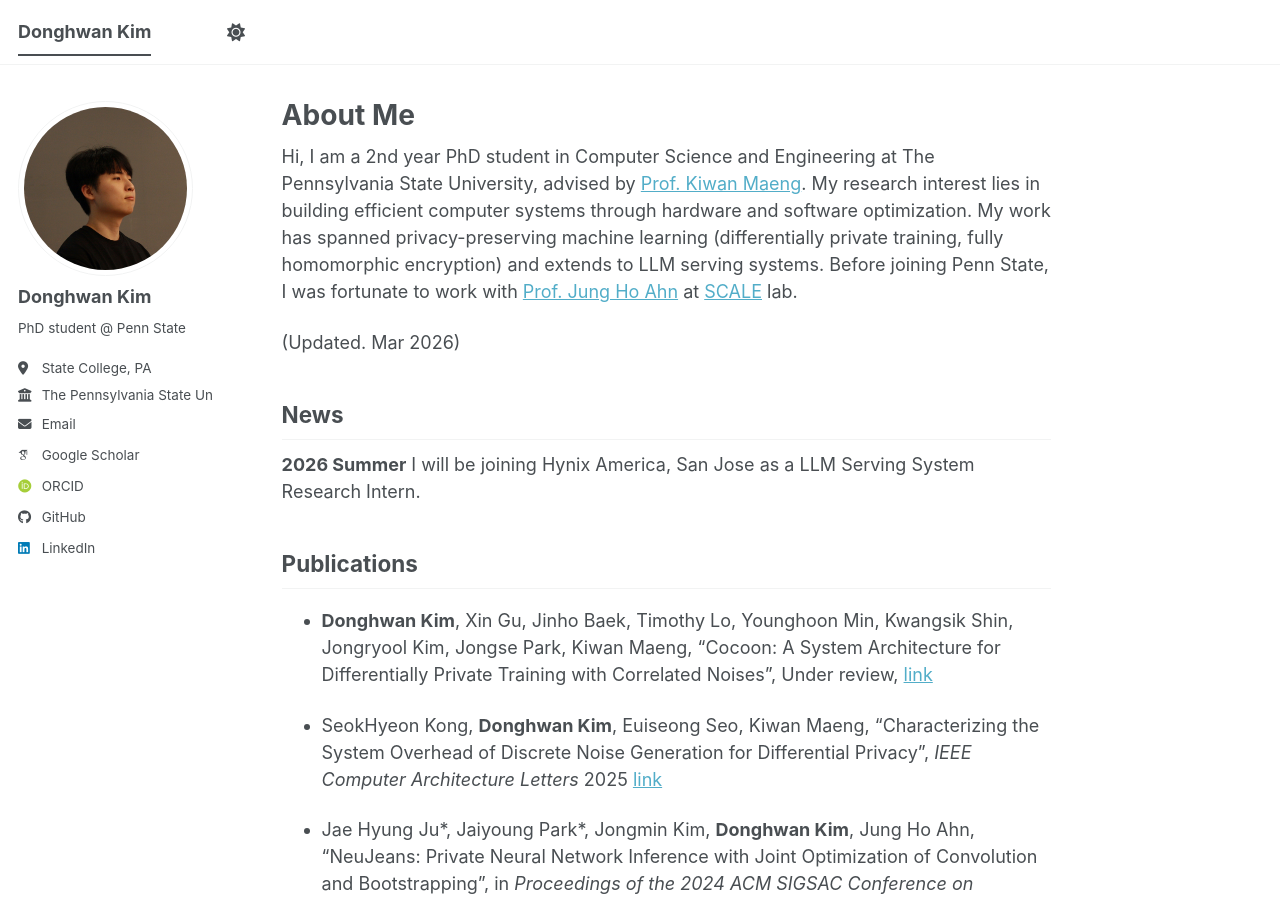
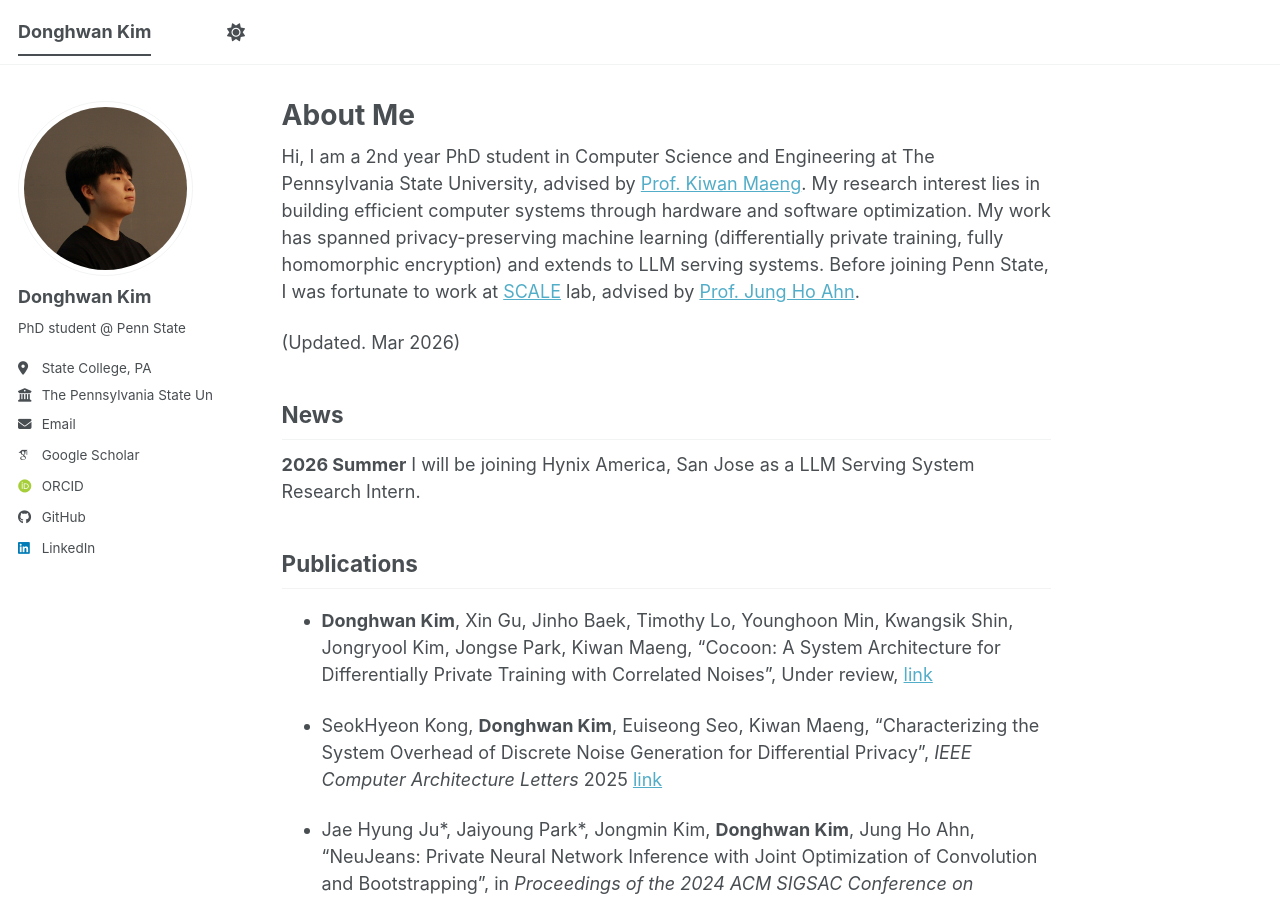
Before and after one commit to heyday98/heyday98.github.io, a Jekyll site: the page built from _pages/about.md, in a window 1280 px wide and 900 px high. Built offline with Jekyll 4.4.1, drawn with Linux system fonts in a browser that asks for light colours; some web fonts are replaced; a script bundle is joined from its source files by our own code; library files that are not in the unit come from our copies.

Commit message:
Minor fix in intro

```diff
--- a/_pages/about.md
+++ b/_pages/about.md
@@ -7,7 +7,7 @@ redirect_from:
   - /about.html
 ---
 
-Hi, I am a 2nd year PhD student in Computer Science and Engineering at The Pennsylvania State University, advised by [Prof. Kiwan Maeng](https://kiwanmaeng.com/). My research interest lies in building efficient computer systems through hardware and software optimization. My work has spanned privacy-preserving machine learning (differentially private training, fully homomorphic encryption) and extends to LLM serving systems. Before joining Penn State, I was fortunate to work with [Prof. Jung Ho Ahn](https://geniajh.github.io/) at [SCALE](https://scale.snu.ac.kr/) lab.
+Hi, I am a 2nd year PhD student in Computer Science and Engineering at The Pennsylvania State University, advised by [Prof. Kiwan Maeng](https://kiwanmaeng.com/). My research interest lies in building efficient computer systems through hardware and software optimization. My work has spanned privacy-preserving machine learning (differentially private training, fully homomorphic encryption) and extends to LLM serving systems. Before joining Penn State, I was fortunate to work at [SCALE](https://scale.snu.ac.kr/) lab, advised by [Prof. Jung Ho Ahn](https://geniajh.github.io/).
 
 (Updated. Mar 2026)
 
```
